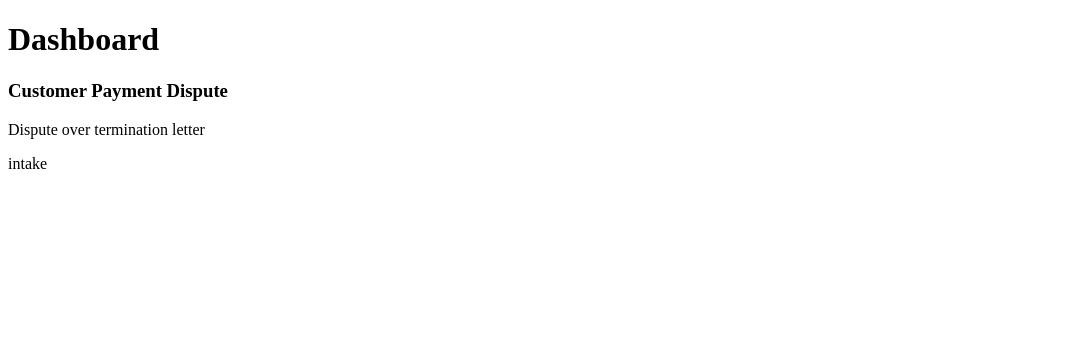
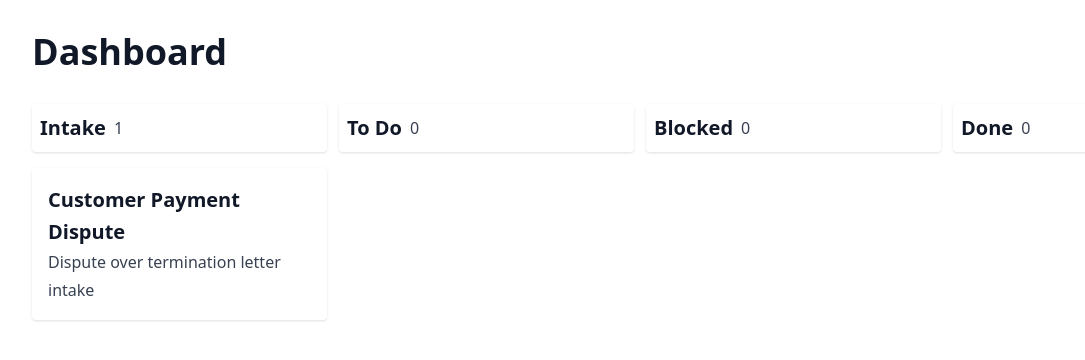
Before and after one commit to esanmarco/lr-data-architecture, a React (Vite) app: page / in a window 1280 px wide. Shown: the top 360 px of the page, without its empty margins (0-1085 px from the left). Built offline with nearby package versions, Linux system fonts and the light colour scheme.

Commit message:
UI to see locally

```diff
--- a/package.json
+++ b/package.json
@@ -9,6 +9,7 @@
     "preview": "vite preview"
   },
   "dependencies": {
+    "@tailwindcss/typography": "^0.5.9",
     "@tanstack/react-query": "^4.26.1",
     "react": "^18.2.0",
     "react-dom": "^18.2.0",
@@ -18,6 +19,9 @@
     "@types/react": "^18.0.27",
     "@types/react-dom": "^18.0.10",
     "@vitejs/plugin-react": "^3.1.0",
+    "autoprefixer": "^10.4.13",
+    "postcss": "^8.4.21",
+    "tailwindcss": "^3.2.7",
     "typescript": "^4.9.3",
     "vite": "^4.1.0"
   }
--- /dev/null
+++ b/postcss.config.cjs
@@ -0,0 +1,6 @@
+module.exports = {
+  plugins: {
+    tailwindcss: {},
+    autoprefixer: {},
+  },
+}
--- a/src/App.tsx
+++ b/src/App.tsx
@@ -3,8 +3,10 @@ import { Routes, Route } from "react-router-dom";
 
 export default function App() {
   return (
-    <Routes>
-      <Route path="/" element={<Dashboard />} />
-    </Routes>
+    <div className="prose w-full max-w-none p-8">
+      <Routes>
+        <Route path="/" element={<Dashboard />} />
+      </Routes>
+    </div>
   );
 }
--- /dev/null
+++ b/src/index.css
@@ -0,0 +1,13 @@
+@tailwind base;
+@tailwind components;
+@tailwind utilities;
+
+h1,
+h2,
+h3,
+h4,
+p,
+li,
+ul {
+  margin: 0 !important;
+}
--- a/src/main.tsx
+++ b/src/main.tsx
@@ -3,6 +3,7 @@ import ReactDOM from "react-dom/client";
 import App from "./App";
 import QueryProvider from "./api/QueryProvider";
 import { BrowserRouter } from "react-router-dom";
+import "./index.css";
 
 ReactDOM.createRoot(document.getElementById("root") as HTMLElement).render(
   <React.StrictMode>
--- a/src/pages/Dashboard.tsx
+++ b/src/pages/Dashboard.tsx
@@ -22,14 +22,17 @@ export default function Dashboard() {
     <main>
       <h1>Dashboard</h1>
       <Suspense fallback={<BoardSkeletonLoader />}>
+        <div className="grid grid-cols-4 mt-8 gap-3">
           {columns?.map((column, i) => {
             return (
               <Column
                 key={`${column}-${i}`}
+                type={column}
                 requests={requestsByStatus(column)}
               />
             );
           })}
+        </div>
       </Suspense>
       <NewRequest />
       <RequestDetails />
--- a/src/pages/components/Column.tsx
+++ b/src/pages/components/Column.tsx
@@ -1,18 +1,32 @@
+import { Status } from "../../api/board";
 import { Request } from "../../api/requests";
 
-export default function Column({ requests }: { requests: Request[] }) {
+export default function Column({
+  requests,
+  type,
+}: {
+  requests: Request[];
+  type: Status;
+}) {
   return (
     <div>
-      {requests?.map((request) => {
-        return <QuickCard key={request.id} {...request} />;
-      })}
+      <div className="flex flex-row gap-2 items-center shadow rounded p-2">
+        <h3>{type}</h3>
+        <span>{requests.length}</span>
+      </div>
+
+      <div className="flex flex-col gap-3 mt-4">
+        {requests?.map((request) => {
+          return <QuickCard key={request.id} {...request} />;
+        })}
+      </div>
     </div>
   );
 }
 
 const QuickCard = ({ name, description, status }: Request) => {
   return (
-    <div>
+    <div className="shadow p-4 rounded">
       <h3>{name}</h3>
       <p>{description}</p>
       <p>{status}</p>
--- /dev/null
+++ b/tailwind.config.cjs
@@ -0,0 +1,8 @@
+/** @type {import('tailwindcss').Config} */
+module.exports = {
+  content: ["./index.html", "./src/**/*.{js,ts,jsx,tsx}"],
+  theme: {
+    extend: {},
+  },
+  plugins: [require("@tailwindcss/typography")],
+};
```
Also changed, not shown: 1 other file (tests, documents, lock files or other folders). Lines whose indentation alone changed are shown as unchanged.
